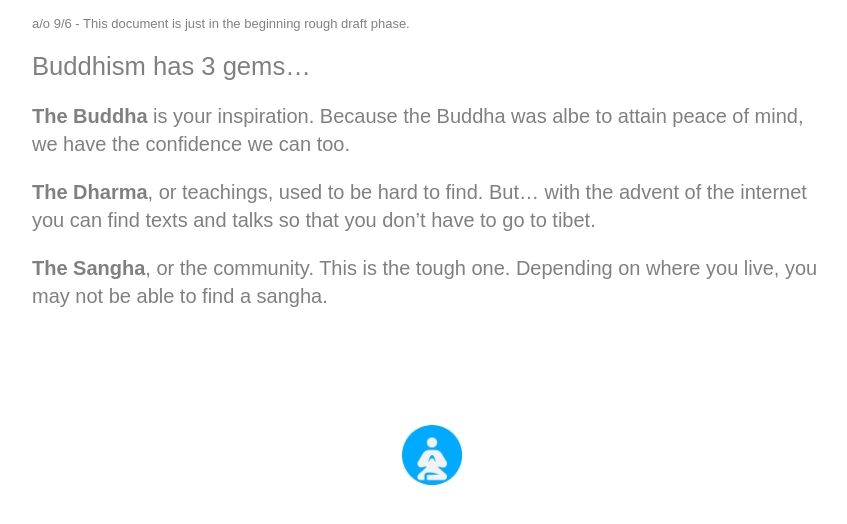
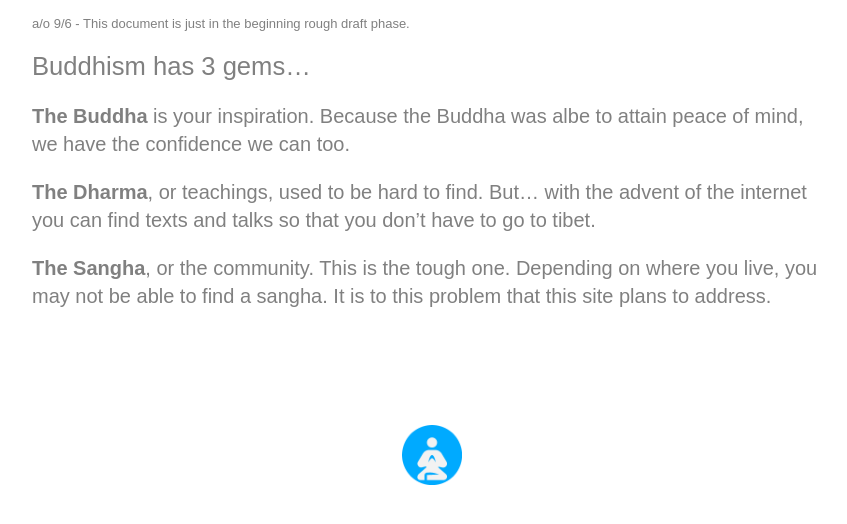
Before and after one commit to StarbucksSangha/StarbucksSangha, a Jekyll site: the page built from info.md, in a window 1280 px wide. Shown: the top 524 px of the page, without its empty margins (208-1055 px from the left). Built offline with Jekyll 4.4.1, drawn with Linux system fonts in a browser that asks for light colours.

Commit message:
Update info.md

```diff
--- a/info.md
+++ b/info.md
@@ -12,4 +12,4 @@ published: True
 
 <b>The Dharma</b>, or teachings, used to be hard to find. But... with the advent of the internet you can find texts and talks so that you don't have to go to tibet.
 
-<b>The Sangha</b>, or the community. This is the tough one. Depending on where you live, you may not be able to find a sangha.
+<b>The Sangha</b>, or the community. This is the tough one. Depending on where you live, you may not be able to find a sangha. It is to this problem that this site plans to address.
```
